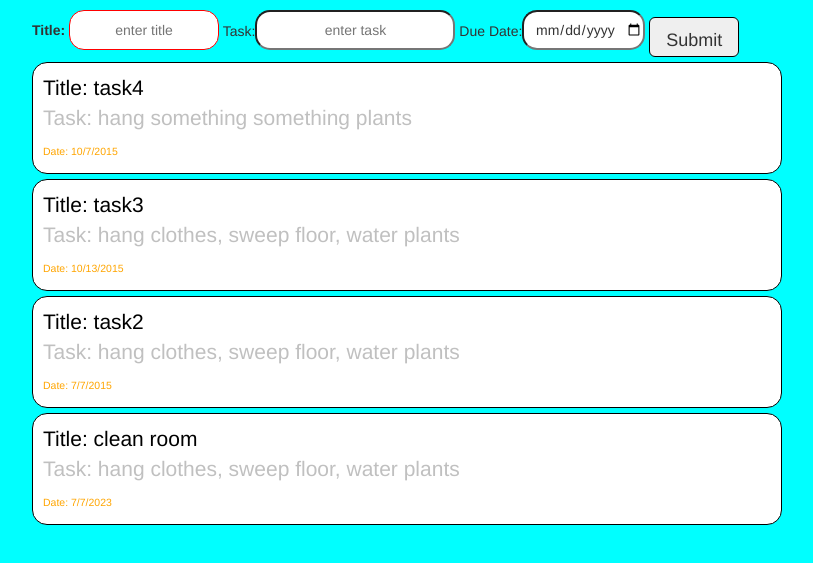
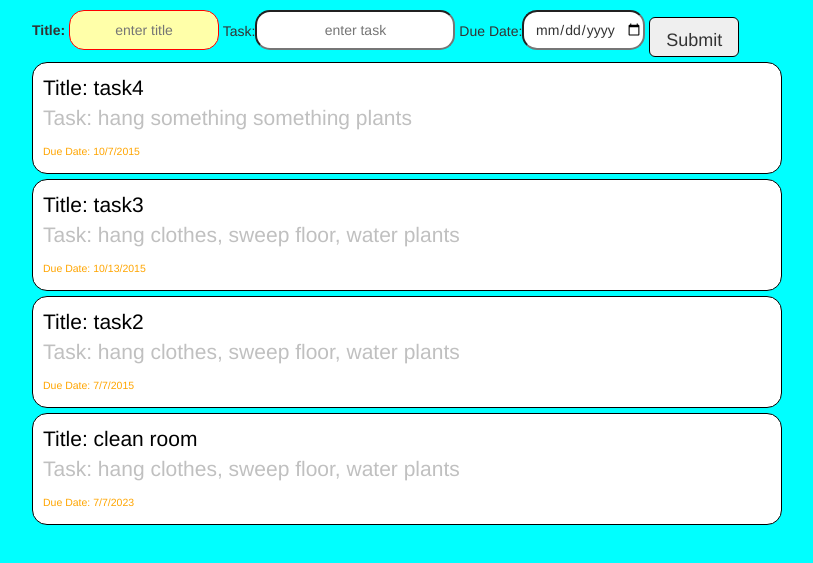
Before and after one commit to goodbedford/todo-app, a plain HTML site: page index.html in a window 1280 px wide. Shown: the part 63-626 px from the top of the page, without its empty margins (233-1046 px from the left). Drawn offline with nearby package versions, Linux system fonts and the light colour scheme.

Commit message:
input field color

```diff
--- a/scripts.js
+++ b/scripts.js
@@ -30,7 +30,7 @@ $body = $("body");
           tempItem += "<br />";
           tempItem += "Task: " + item.task;
           tempItem += "<br />";
-          tempItem += "<span id='dateText' class='date-display'>Date: " + item.date.toLocaleDateString("en-US") + "</span>";
+          tempItem += "<span id='dateText' class='date-display'>Due Date: " + item.date.toLocaleDateString("en-US") + "</span>";
         $tempLi.html( tempItem );
         parentUl.prepend($tempLi);
     });
@@ -54,7 +54,7 @@ $body = $("body");
           tempTask += "<br />";
           tempTask += "Task: " + $newItem.val();
           tempTask += "<br />";
-          tempTask += "<span id='dateText' class='date-display'>Date: " + dateFormater($dateInput.val() )  + "</span>";
+          tempTask += "<span id='dateText' class='date-display'>Due Date: " + dateFormater($dateInput.val() )  + "</span>";
       $listItem.html( tempTask );
       $listParent.prepend($listItem);
       $newItemTitle.val("");
--- a/style.css
+++ b/style.css
@@ -19,7 +19,9 @@ input{
 }
 
 
-:focus {outline:none;border:1px solid red
+:focus {
+  outline:none;border:1px solid red;
+  background-color: #FFFFA9;
 }
 
 
```
